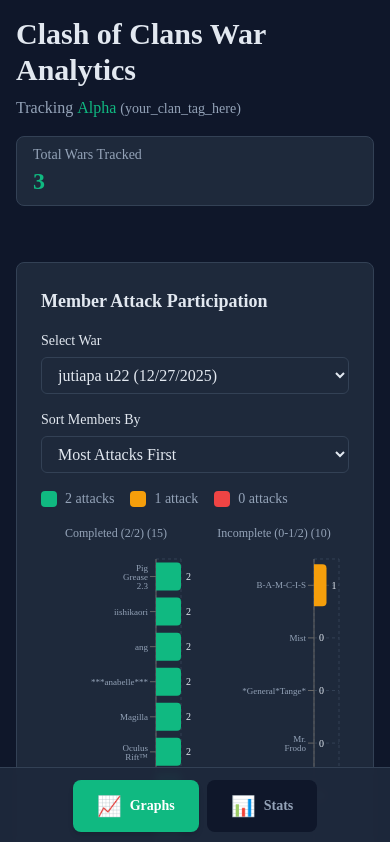
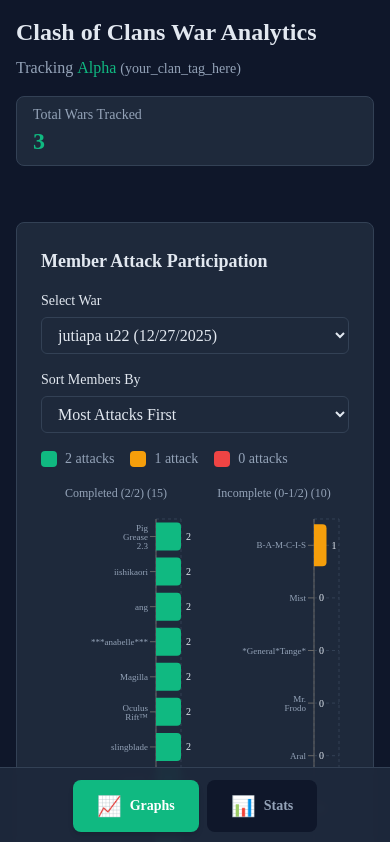
Before and after one commit to mariobermudezjr/clash-of-clans-graph, a Next.js app: page / in a window 390 px wide. Shown: the top 842 px of the page. Built offline with nearby package versions, Linux system fonts and the light colour scheme.

Commit message:
Reduce header title size for better mobile display

```diff
--- a/components/layout/Header.tsx
+++ b/components/layout/Header.tsx
@@ -11,7 +11,7 @@ export function Header({ clanName, totalWars = 0 }: HeaderProps) {
     <header className="mb-8">
       <div className="flex flex-col sm:flex-row sm:items-center sm:justify-between gap-4">
         <div>
-          <h1 className="text-3xl font-semibold text-text mb-2">
+          <h1 className="text-2xl font-semibold text-text mb-2">
             Clash of Clans War Analytics
           </h1>
           <p className="text-textMuted">
```
